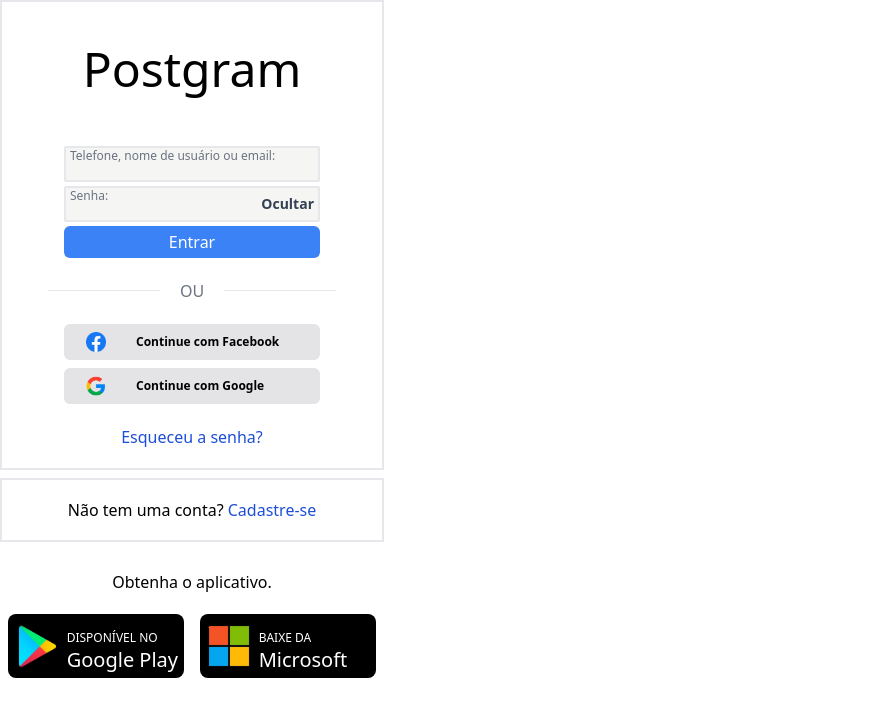
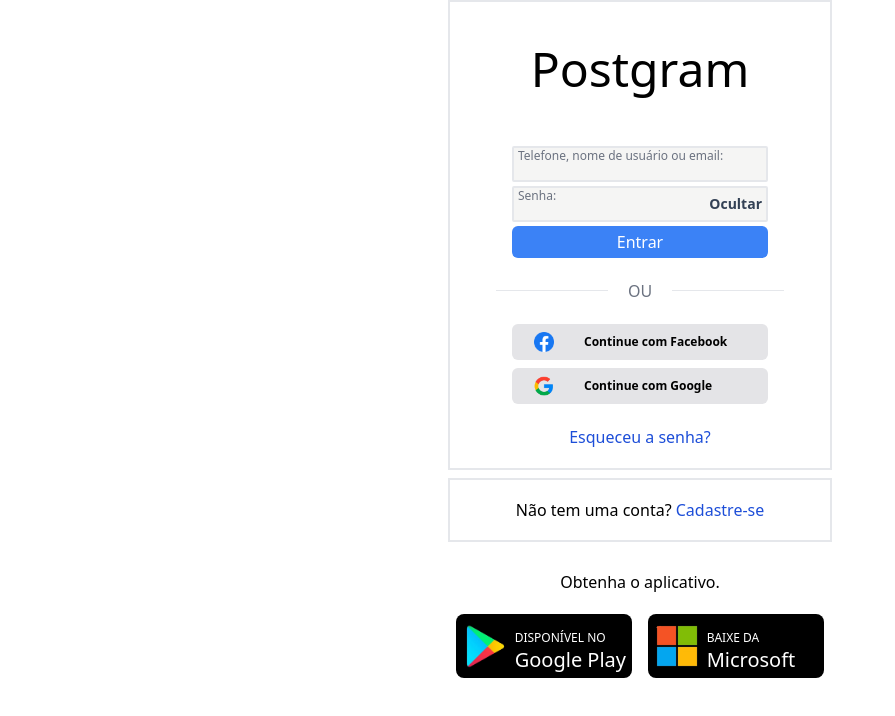
Before and after one commit to joaovicsa/instagram-project, a React (Vite) app in the folder instagram-alike/: page / in a window 1280 px wide. Shown: the top 716 px of the page, without its empty margins (0-895 px from the left). Built offline with nearby package versions, Linux system fonts and the light colour scheme.

Commit message:
styled: setting up the landing page layout

```diff
--- a/instagram-alike/src/templates/login.tsx
+++ b/instagram-alike/src/templates/login.tsx
@@ -7,6 +7,11 @@ import { SignUp } from '../components/signup'
 
 function Login() {
   return (
+    <div id="layout" className="flex flex-wrap justify-center items-center">
+      <div id="upper-left">
+
+      </div>
+      <div id="upper-right">
         <div className="w-96 flex flex-wrap gap-2">
           <div className="border-gray border-2 w-96 h-[470px] flex items-center justify-center flex-wrap">
             <div className="w-full h-28 flex justify-center items-center">
@@ -18,7 +23,9 @@ function Login() {
                 <Input description="Senha" type="password" />
               </div>
               <div className="container flex flex-wrap justify-center">
-            <button className="bg-blue-500 w-64 rounded-md h-8 text-white" type="submit">
+                <button
+                  className="bg-blue-500 w-64 rounded-md h-8 text-white"
+                  type="submit">
                   Entrar
                 </button>
               </div>
@@ -28,6 +35,8 @@ function Login() {
           <SignUp />
           <GetApp />
         </div>
+      </div>
+    </div>
   )
 }
 
```
Lines whose indentation alone changed are shown as unchanged.
